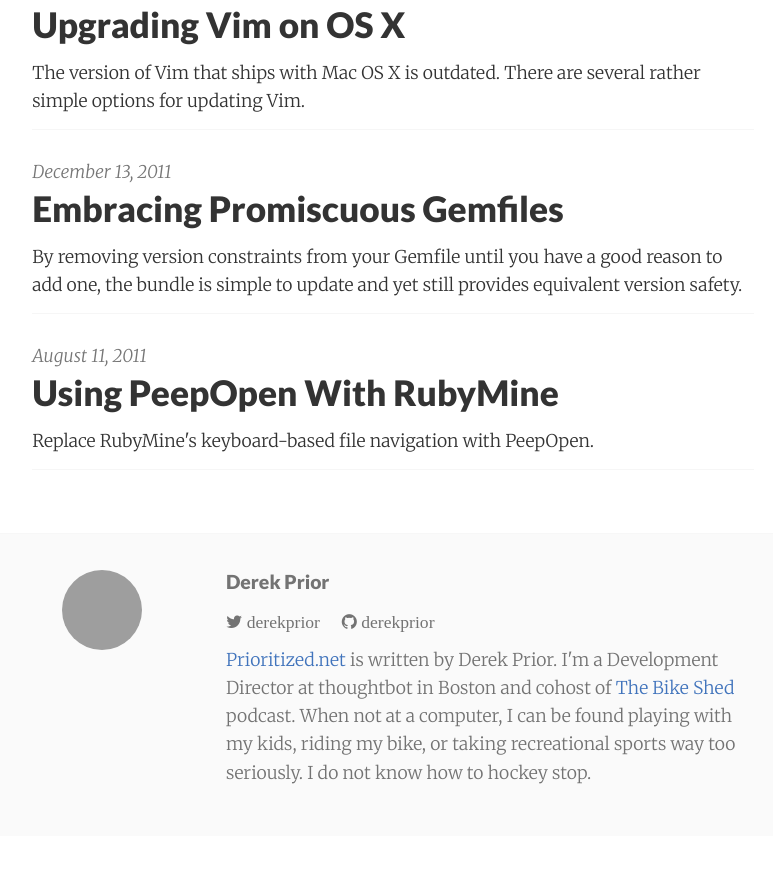
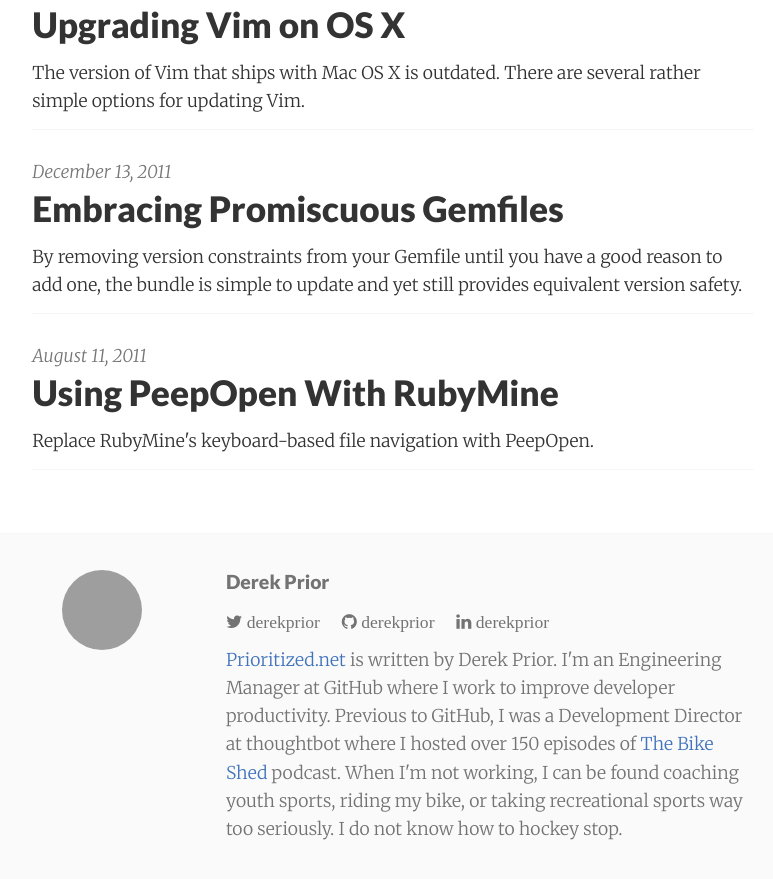
Before and after one commit to derekprior/derekprior.github.io, a Jekyll site: the page built from index.html, in a window 1280 px wide and 900 px high, scrolled down 4257 px, cut to the strip 0-879 px from the top of the window. Shown: the whole strip, without its empty margins (247-1020 px from the left). Built offline with Jekyll 4.4.1, drawn with Linux system fonts in a browser that asks for light colours; nearby versions of some CDN libraries; before the commit the page ends 5101 px from its top, so only the background shows below that; grey boxes are pictures that could not be loaded.

Commit message:
Update bio in footer

```diff
--- a/_includes/footer.html
+++ b/_includes/footer.html
@@ -22,14 +22,21 @@
           aria-label="Derek Prior on Twitter">
             derekprior
         </a>
+        <a
+          href="https://www.linkedin.com/in/derek-prior-1145a2/"
+          class="fa fa-linkedin"
+          aria-label="Derek Prior on LinkedIn">
+            derekprior
+        </a>
       </div>
 
-      <p><a href="/">Prioritized.net</a> is written by Derek Prior. I'm a
-      Development Director at thoughtbot in Boston and cohost of <a
-      href="http://bikeshed.fm"> The Bike Shed</a> podcast. When not at a
-      computer, I can be found playing with my kids, riding my bike, or taking
-      recreational sports way too seriously. I do not know how to hockey
-      stop.</p>
+      <p><a href="/">Prioritized.net</a> is written by Derek Prior. I'm an
+      Engineering Manager at GitHub where I work to improve developer
+      productivity. Previous to GitHub, I was a Development Director at
+      thoughtbot where I hosted over 150 episodes of
+      <a href="http://bikeshed.fm">The Bike Shed</a> podcast. When I'm not
+      working, I can be found coaching youth sports, riding my bike, or taking
+      recreational sports way too seriously. I do not know how to hockey stop.
     </div>
   </div>
 </footer>
```
